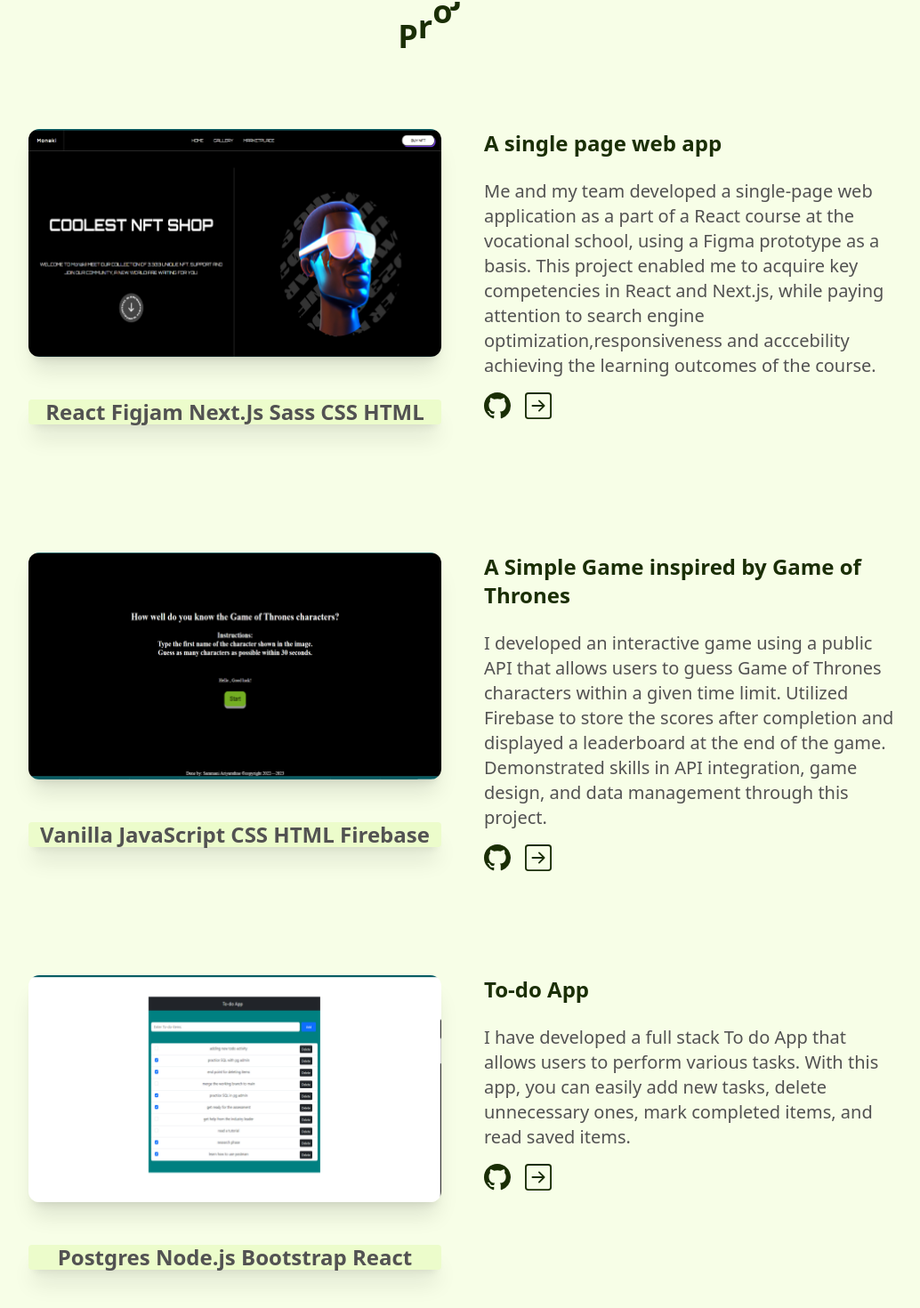
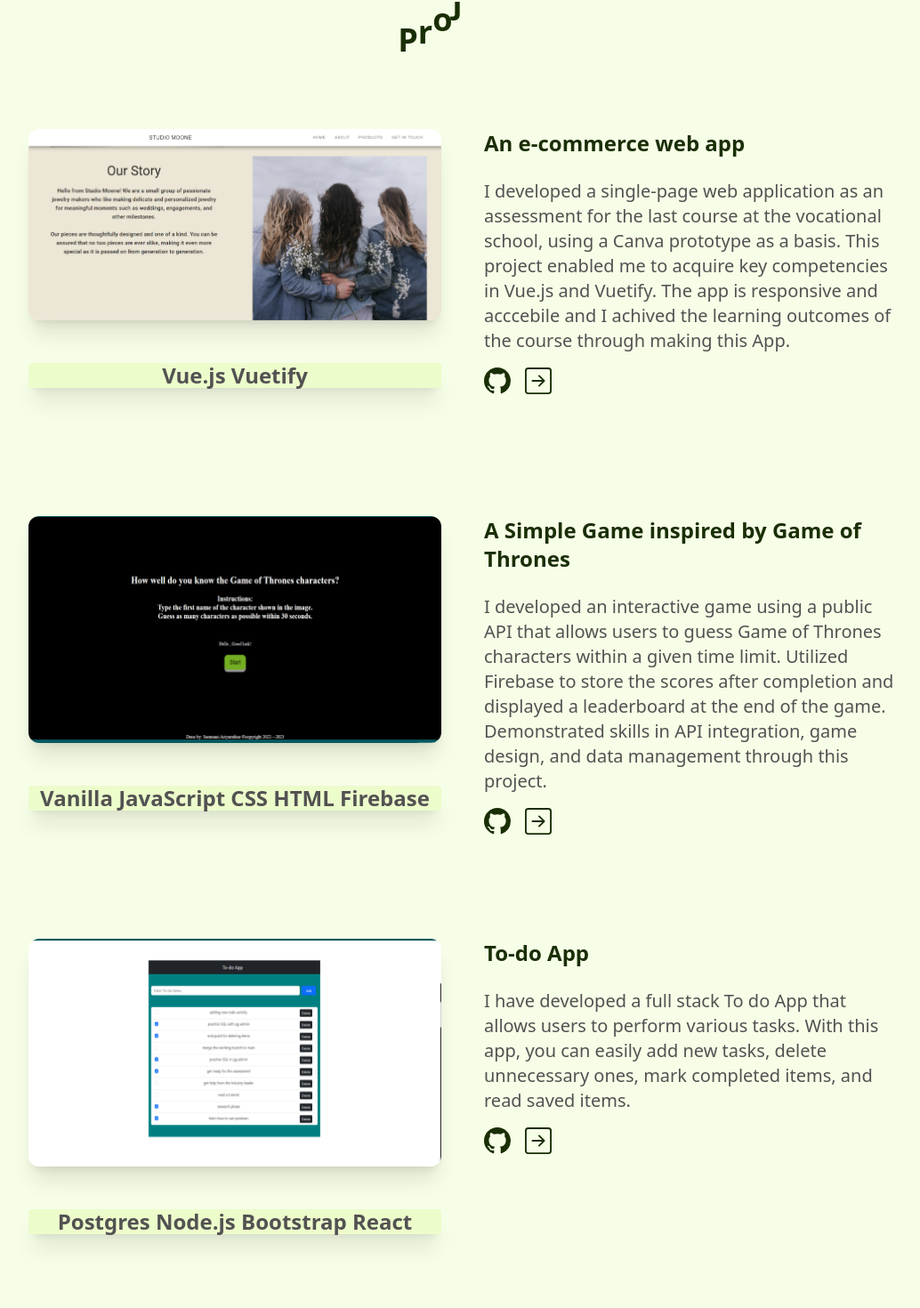
Before and after one commit to SammaniAri/personal-website, a Next.js app: page / in a window 1280 px wide. Shown: the part 1996-3466 px from the top of the page at 89% size, without its empty margins (120-1154 px from the left). Built offline with nearby package versions, Linux system fonts and the light colour scheme.

Commit message:
Added a new project to the list of projects

```diff
--- a/components/ProjectSection.tsx
+++ b/components/ProjectSection.tsx
@@ -20,16 +20,16 @@ gsap.registerPlugin(ScrollTrigger);
 
 const projects = [
 	{
-		name: "A single page web app",
+		name: "An e-commerce web app",
 		description:
-			"Me and my team developed a single-page web application as a part of a React course at the vocational school, using a Figma prototype as a basis. This project enabled me to acquire key competencies in React and Next.js, while paying attention to search engine optimization,responsiveness and acccebility achieving the learning outcomes of the course.",
-		image: "/singlepage.jpg",
+			"I developed a single-page web application as an assessment for the last course at the vocational school, using a Canva prototype as a basis. This project enabled me to acquire key competencies in Vue.js and Vuetify. The app is responsive and acccebile and I achived the learning outcomes of the course through making this App.",
+		image: "/ecommerce.jpg",
 		github:
-			"https://github.com/SammaniAri/react-app-g8",
-		link: "https://monakinft.vercel.app/",
-		technologies:
-			" React  Figjam  Next.Js  Sass  CSS  HTML ",
+			"https://github.com/SammaniAri/ecommerce",
+		link: "https://ecommerce-five-drab.vercel.app/",
+		technologies: " Vue.js Vuetify",
 	},
+
 	{
 		name: "A Simple Game inspired by Game of Thrones",
 		description:
@@ -51,6 +51,17 @@ const projects = [
 		link: " ",
 		technologies:
 			" Postgres Node.js  Bootstrap  React ",
+	},
+	{
+		name: "A single page web app",
+		description:
+			"Me and my team developed a single-page web application as a part of a React course at the vocational school, using a Figma prototype as a basis. This project enabled me to acquire key competencies in React and Next.js, while paying attention to search engine optimization,responsiveness and acccebility achieving the learning outcomes of the course.",
+		image: "/singlepage.jpg",
+		github:
+			"https://github.com/SammaniAri/react-app-g8",
+		link: "https://monakinft.vercel.app/",
+		technologies:
+			" React  Figjam  Next.Js  Sass  CSS  HTML ",
 	},
 ];
 
```
Also changed, not shown: public/ecommerce.jpg (added).
